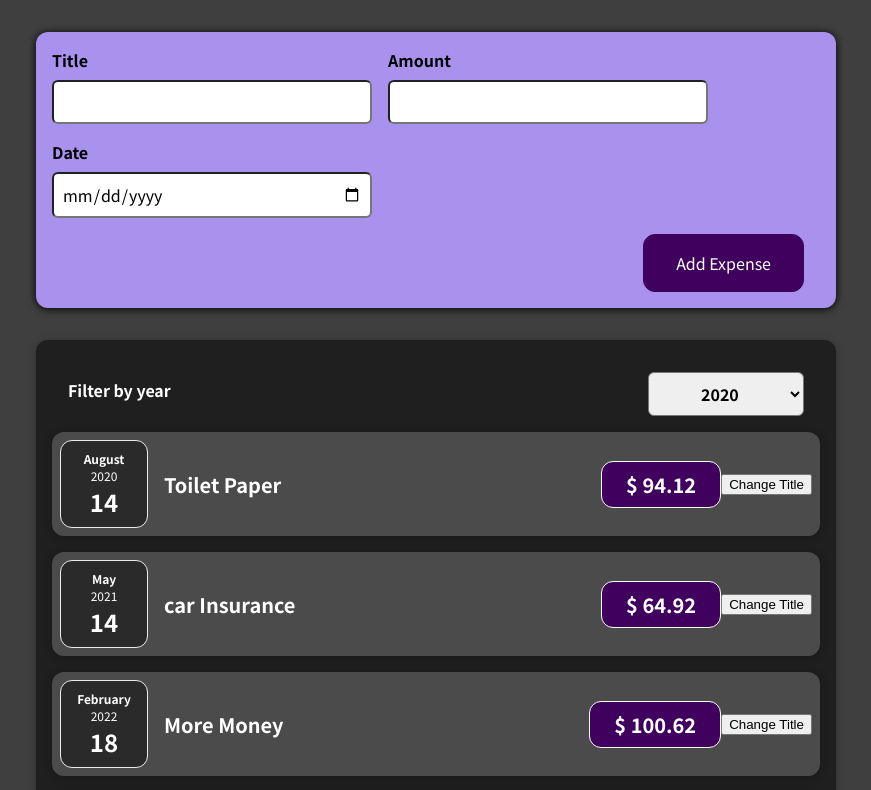
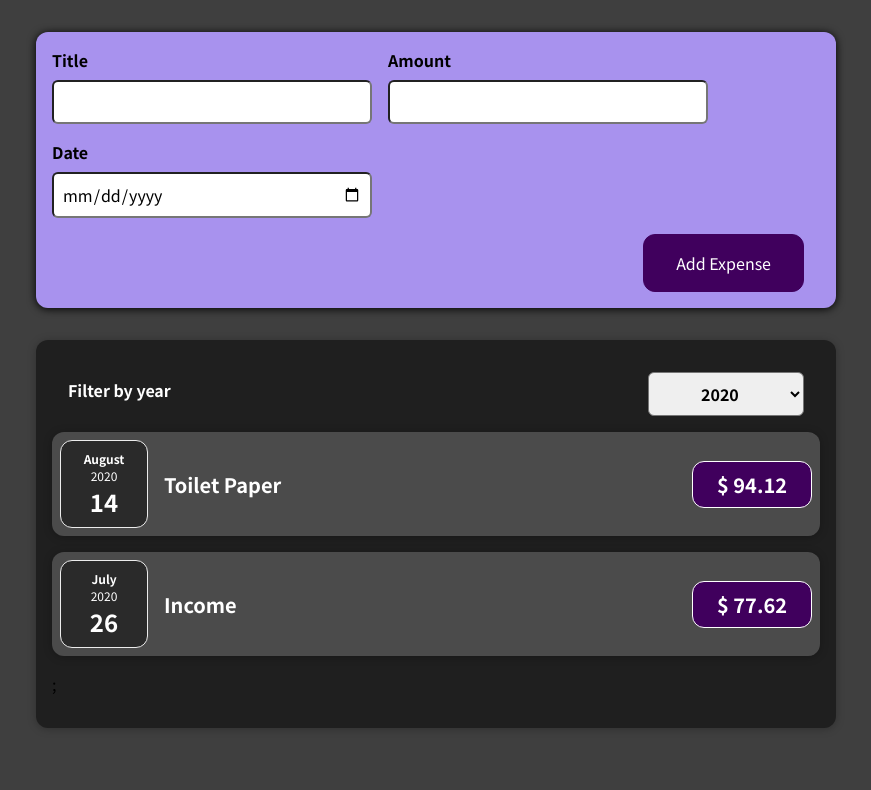
Before and after one commit to ifeday1/First-react-app, a React (Create React App) app: page / in a window 1280 px wide. Shown: the top 790 px of the page, without its empty margins (204-1075 px from the left). Built offline with nearby package versions, Linux system fonts and the light colour scheme.

Commit message:
Rendering list and outputting conditional conteent

```diff
--- a/src/App.js
+++ b/src/App.js
@@ -1,9 +1,8 @@
-import React from "react";
+import React, { useState } from "react";
 import Expenses from "./components/Expenses/Expenses";
 import NewExpense from "./components/NewExpense/NewExpense";
 
-function App(props) {
-  const expenses = [
+const DUMMY_EXPENSES = [
   {
     id: "e1",
     title: "Toilet Paper",
@@ -30,9 +29,13 @@
   },
 ];
 
+function App(props) {
+  const [expenses, setExpenses] = useState(DUMMY_EXPENSES);
+
   const addExpenseHandler = (expense) => {
-    console.log("In App.js");
-    console.log(expense);
+    setExpenses((prevExpenses) => {
+      return [expense, ...prevExpenses];
+    });
   };
 
   return (
--- a/src/components/Expenses/ExpenseItem.js
+++ b/src/components/Expenses/ExpenseItem.js
@@ -1,25 +1,20 @@
-import React, { useState } from "react";
+import React from "react";
 
 import ExpenseDate from "./ExpenseDate";
 import Card from "../UI/Card";
 import "./ExpenseItem.css";
 
 const ExpenseItem = (props) => {
-  const [title, setTitle] = useState(props.title);
-
-  const clickHandler = () => {
-    setTitle("Updated!");
-    console.log("clicked!");
-  };
   return (
+    <li>
       <Card className="expense-item">
         <ExpenseDate date={props.date}></ExpenseDate>
         <div className="expense-item__description">
-        <h2>{title}</h2>
+          <h2>{props.title}</h2>
           <div className="expense-item__price">$ {props.amount}</div>
         </div>
-      <button onClick={clickHandler}>Change Title</button>
       </Card>
+    </li>
   );
 };
 
--- a/src/components/Expenses/Expenses.js
+++ b/src/components/Expenses/Expenses.js
@@ -1,42 +1,29 @@
 import React, { useState } from "react";
 
-import ExpenseItem from "./ExpenseItem";
 import Card from "../UI/Card";
 import "./Expenses.css";
 import ExpenseFilter from "./ExpenseFilter";
+import ExpensesList from "./ExpensesList";
 
 const Expenses = (props) => {
-  const [filterYear, setFilterYear] = useState("2020");
+  const [filteredYear, setFilteredYear] = useState("2020");
   const filterChangeHandler = (selectedYear) => {
-    setFilterYear(selectedYear);
+    setFilteredYear(selectedYear);
   };
+
+  const filteredExpenses = props.items.filter((expense) => {
+    return expense.date.getFullYear().toString() === filteredYear;
+  });
+
   return (
     <div>
       <Card className="expenses">
         <ExpenseFilter
-          selected={filterYear}
+          selected={filteredYear}
           onChangeFilter={filterChangeHandler}
         />
-        <ExpenseItem
-          title={props.items[0].title}
-          amount={props.items[0].amount}
-          date={props.items[0].date}
-        ></ExpenseItem>
-        <ExpenseItem
-          title={props.items[1].title}
-          amount={props.items[1].amount}
-          date={props.items[1].date}
-        ></ExpenseItem>
-        <ExpenseItem
-          title={props.items[2].title}
-          amount={props.items[2].amount}
-          date={props.items[2].date}
-        ></ExpenseItem>
-        <ExpenseItem
-          title={props.items[3].title}
-          amount={props.items[3].amount}
-          date={props.items[3].date}
-        ></ExpenseItem>
+
+        <ExpensesList items={filteredExpenses} />
       </Card>
     </div>
   );
--- /dev/null
+++ b/src/components/Expenses/ExpensesList.css
@@ -0,0 +1,9 @@
+.expenses-list{
+    list-style: none;
+    padding: 0;
+}
+
+.expense-list __fallback {
+    color: white;
+    text-align:center;
+}
--- /dev/null
+++ b/src/components/Expenses/ExpensesList.js
@@ -0,0 +1,26 @@
+import React from "react";
+import "./ExpensesList.css";
+
+import ExpenseItem from "./ExpenseItem";
+
+const ExpensesList = (props) => {
+  if (props.items.length === 0) {
+    return <h2 className="expenses-list__fallback">Found no expense.</h2>;
+  }
+
+  return (
+    <ul className="expenses-list">
+      {props.items.map((expense) => (
+        <ExpenseItem
+          key={expense.id}
+          title={expense.title}
+          amount={expense.amount}
+          date={expense.date}
+        />
+      ))}
+      ;
+    </ul>
+  );
+};
+
+export default ExpensesList;
```
Also changed, not shown: 1 other file (tests, documents, lock files or other folders). Lines whose indentation alone changed are shown as unchanged.
